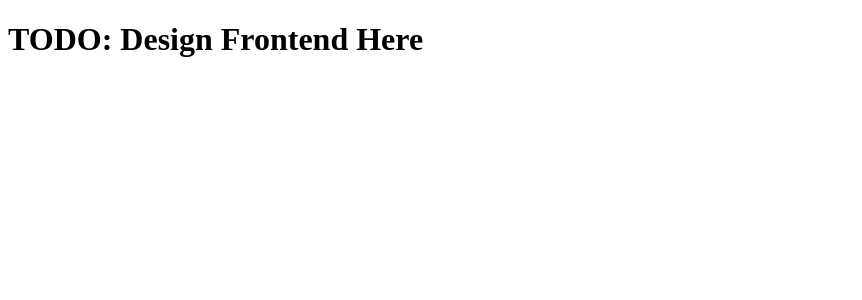
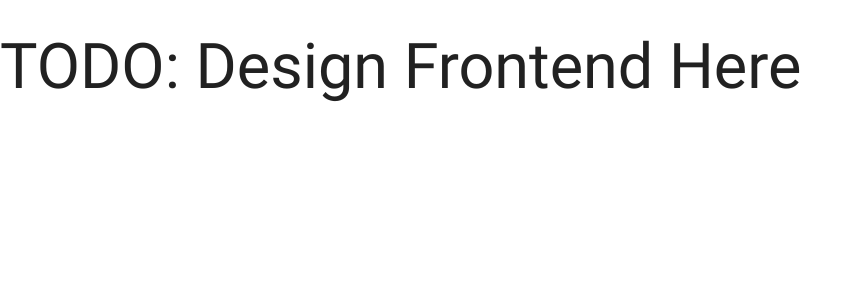
Before and after one commit to amitness/NearU, a Flask app: page / in a window 1280 px wide. Shown: the top 300 px of the page, without its empty margins (0-862 px from the left). Run offline with Flask 2, Linux system fonts and the light colour scheme; some libraries are stand-ins or nearby versions.

Commit message:
Update template for include materialize resources

```diff
--- a/templates/index.html
+++ b/templates/index.html
@@ -1,11 +1,15 @@
 {% extends "layout.html" %}
 {% block title %}NearU{% endblock %}
 {% block resources %}
+<link href="http://fonts.googleapis.com/icon?family=Material+Icons" rel="stylesheet">
+<link type="text/css" rel="stylesheet" href="{{ url_for('static', filename='css/materialize.min.css') }}"  media="screen,projection"/>
 <link href="{{ url_for('static', filename='css/main.css') }}" rel="stylesheet" type="text/css" />
 {% endblock %}
 {% block content %}
 <h1>TODO: Design Frontend Here</h1>
 {% endblock %}
 {% block scripts %}
+<script type="text/javascript" src="https://code.jquery.com/jquery-2.1.1.min.js"></script>
+<script type="text/javascript" src="{{ url_for('static', filename='js/materialize.min.js') }}"></script>
 <script type="text/javascript" src="{{ url_for('static', filename='js/script.js') }}"> </script>
 {% endblock %}
```
